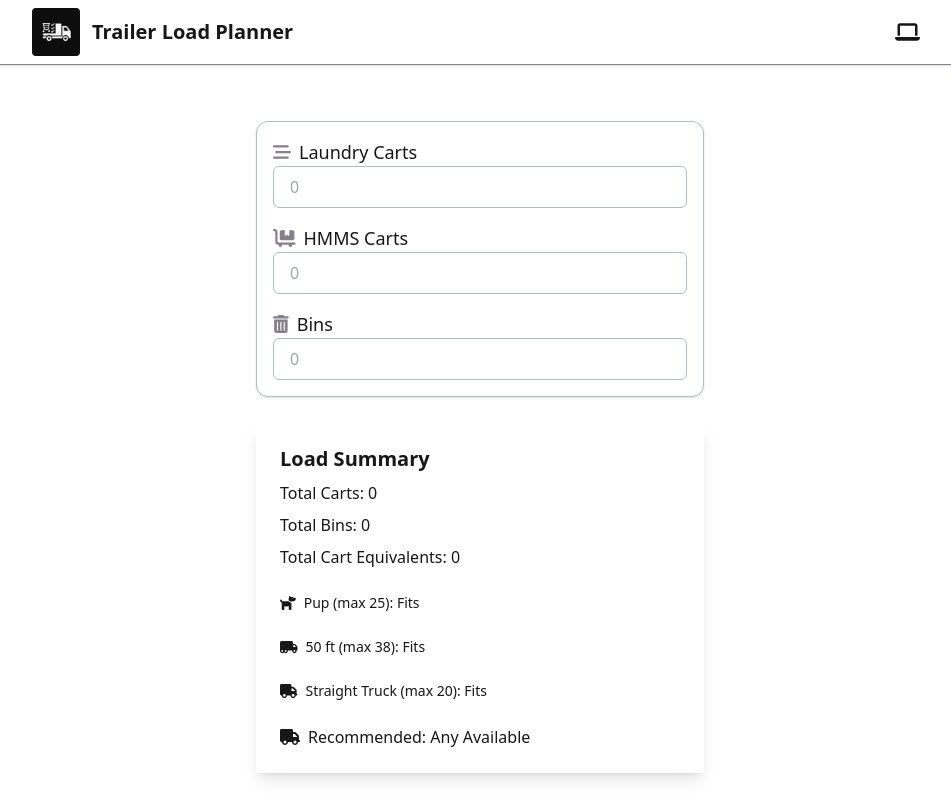
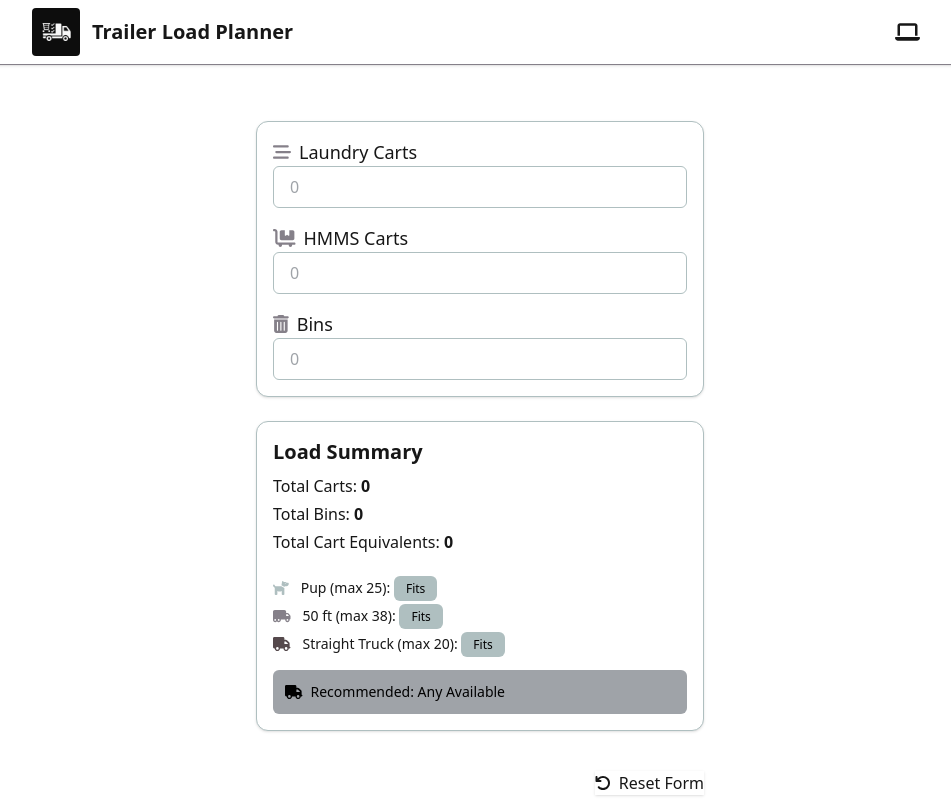
Before and after one commit to RW2023/loader, a Next.js app: page / in a window 1280 px wide. Shown: the top 800 px of the page, without its empty margins (160-1111 px from the left). Built offline with nearby package versions, Linux system fonts and the light colour scheme.

Commit message:
style: enhance LoadSummary component with improved styling and layout

```diff
--- a/src/app/components/LoadSummary.tsx
+++ b/src/app/components/LoadSummary.tsx
@@ -33,21 +33,26 @@ export default function LoadSummary({
     const showSidewaysBadge = requiresSidewaysLoading(totalCarts, bins);
 
     const getRecommendationStyle = (rec: string) => {
-        if (rec.includes('Pup')) return 'alert-info';
-        if (rec.includes('50')) return 'alert-warning';
-        return 'alert-success';
+        if (rec.includes('Pup')) return 'bg-[var(--ash-gray)] text-[var(--wenge)]';
+        if (rec.includes('50')) return 'bg-[var(--taupe-gray)] text-white';
+        return 'bg-[var(--cadet-gray)] text-black';
     };
+
+    const getFitBadge = (fits: boolean) =>
+        `badge px-3 py-1 rounded-md text-xs ${fits ? 'bg-[var(--ash-gray-2)] text-black' : 'bg-[var(--wenge)] text-white'
+        }`;
 
     return (
         <motion.div
             initial={{ opacity: 0, y: 20 }}
             animate={{ opacity: 1, y: 0 }}
             transition={{ duration: 0.4 }}
-            className="card bg-base-100 p-6 shadow-lg space-y-2"
+            className="w-full max-w-md p-4 space-y-4 rounded-xl shadow bg-[var(--color-background)] text-[var(--color-foreground)] border border-[var(--ash-gray-2)]"
         >
             <h2 className="text-xl font-bold mb-2">Load Summary</h2>
+
             {showSidewaysBadge && (
-                <div className="alert alert-warning py-2 text-sm flex items-center gap-2">
+                <div className="flex items-center gap-2 p-2 rounded-md text-sm bg-[var(--taupe-gray)] text-white">
                     <FontAwesomeIcon
                         icon={faTriangleExclamation}
                         title="Sideways Loading Required"
@@ -56,47 +61,71 @@ export default function LoadSummary({
                 </div>
             )}
 
-            <p>Total Carts: {totalCarts}</p>
-            <p>Total Bins: {bins}</p>
-            <p>Total Cart Equivalents: {totalCartEquiv}</p>
+            <div className="space-y-1">
+                <p>
+                    Total Carts: <span className="font-semibold">{totalCarts}</span>
+                </p>
+                <p>
+                    Total Bins: <span className="font-semibold">{bins}</span>
+                </p>
+                <p>
+                    Total Cart Equivalents:{' '}
+                    <span className="font-semibold">{totalCartEquiv}</span>
+                </p>
+            </div>
 
-            <div className="mt-4 space-y-2">
+            <div className="space-y-2 pt-2">
                 <motion.div
                     key={`pup-${fitsIn.pup}`}
                     initial={{ opacity: 0, x: -10 }}
                     animate={{ opacity: 1, x: 0 }}
                     transition={{ duration: 0.3 }}
-                    className={`alert ${fitsIn.pup ? 'alert-success' : 'alert-error'} py-2 text-sm flex items-center gap-2`}
+                    className="flex items-center gap-3 text-sm"
                 >
-                    <FontAwesomeIcon icon={faDog} title="Pup Trailer" />
-                    <span>Pup (max 25): {fitsIn.pup ? 'Fits' : 'Too Full'}</span>
+                    <FontAwesomeIcon icon={faDog} className="text-[var(--ash-gray-2)]" />
+                    <span>
+                        Pup (max 25): <span className={getFitBadge(fitsIn.pup)}>{fitsIn.pup ? 'Fits' : 'Too Full'}</span>
+                    </span>
                 </motion.div>
+
                 <motion.div
                     key={`50ft-${fitsIn['50ft']}`}
                     initial={{ opacity: 0, x: -10 }}
                     animate={{ opacity: 1, x: 0 }}
                     transition={{ duration: 0.3, delay: 0.1 }}
-                    className={`alert ${fitsIn['50ft'] ? 'alert-success' : 'alert-error'} py-2 text-sm flex items-center gap-2`}
+                    className="flex items-center gap-3 text-sm"
                 >
-                    <FontAwesomeIcon icon={faTruckMoving} title="50 ft Trailer" />
-                    <span>50 ft (max 38): {fitsIn['50ft'] ? 'Fits' : 'Too Full'}</span>
+                    <FontAwesomeIcon icon={faTruckMoving} className="text-[var(--taupe-gray)]" />
+                    <span>
+                        50 ft (max 38): <span className={getFitBadge(fitsIn['50ft'])}>{fitsIn['50ft'] ? 'Fits' : 'Too Full'}</span>
+                    </span>
                 </motion.div>
+
                 <motion.div
                     key={`straight-${fitsIn.straight}`}
                     initial={{ opacity: 0, x: -10 }}
                     animate={{ opacity: 1, x: 0 }}
                     transition={{ duration: 0.3, delay: 0.2 }}
-                    className={`alert ${fitsIn.straight ? 'alert-success' : 'alert-error'} py-2 text-sm flex items-center gap-2`}
+                    className="flex items-center gap-3 text-sm"
                 >
-                    <FontAwesomeIcon icon={faTruck} title="Straight Truck" />
-                    <span>Straight Truck (max 20): {fitsIn.straight ? 'Fits' : 'Too Full'}</span>
+                    <FontAwesomeIcon icon={faTruck} className="text-[var(--wenge)]" />
+                    <span>
+                        Straight Truck (max 20): <span className={getFitBadge(fitsIn.straight)}>{fitsIn.straight ? 'Fits' : 'Too Full'}</span>
+                    </span>
                 </motion.div>
             </div>
 
-            <div className={`mt-4 alert ${getRecommendationStyle(recommendation)} flex items-center gap-2`}>
+            <motion.div
+                initial={{ scale: 0.95, opacity: 0 }}
+                animate={{ scale: 1, opacity: 1 }}
+                transition={{ duration: 0.4 }}
+                className={`mt-4 p-3 rounded-md flex items-center gap-2 text-sm ${getRecommendationStyle(
+                    recommendation
+                )}`}
+            >
                 <FontAwesomeIcon icon={faTruck} title="Recommendation" />
                 <span>Recommended: {recommendation}</span>
-            </div>
+            </motion.div>
         </motion.div>
     );
 }
```
